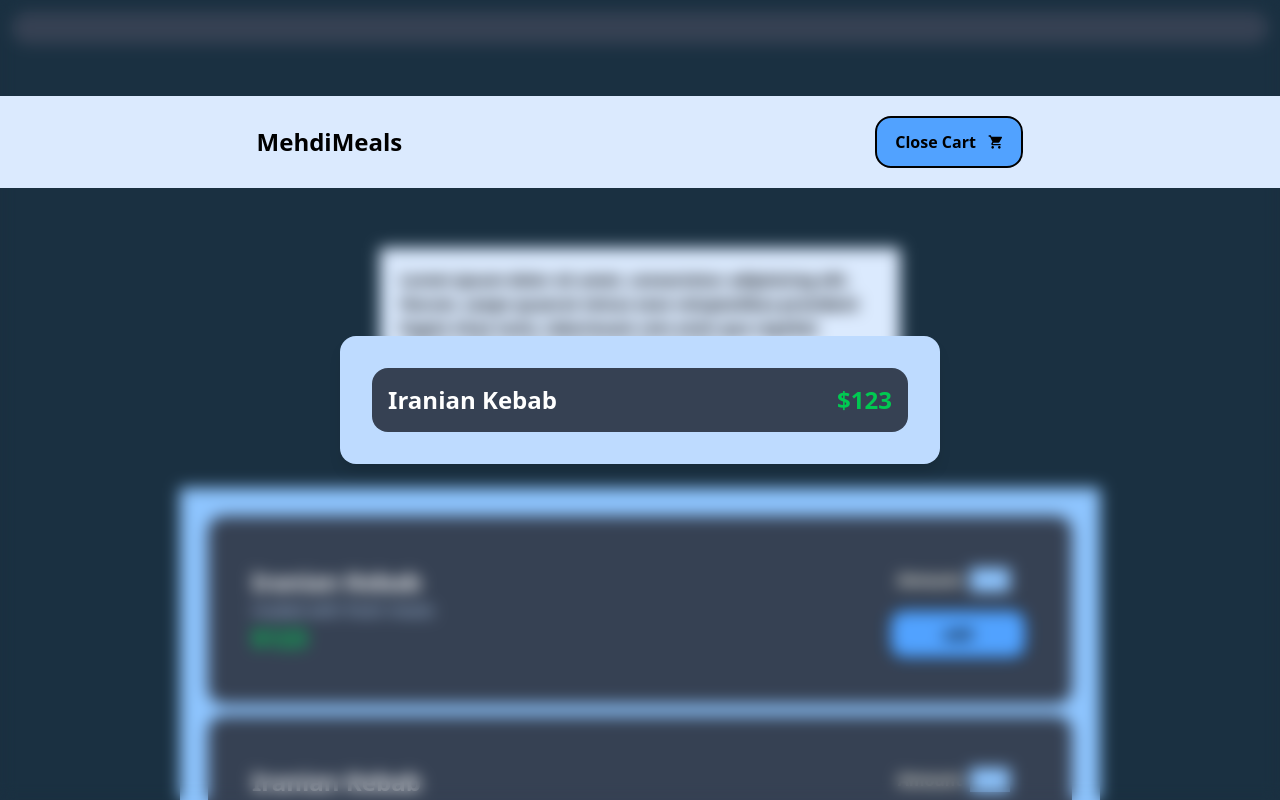
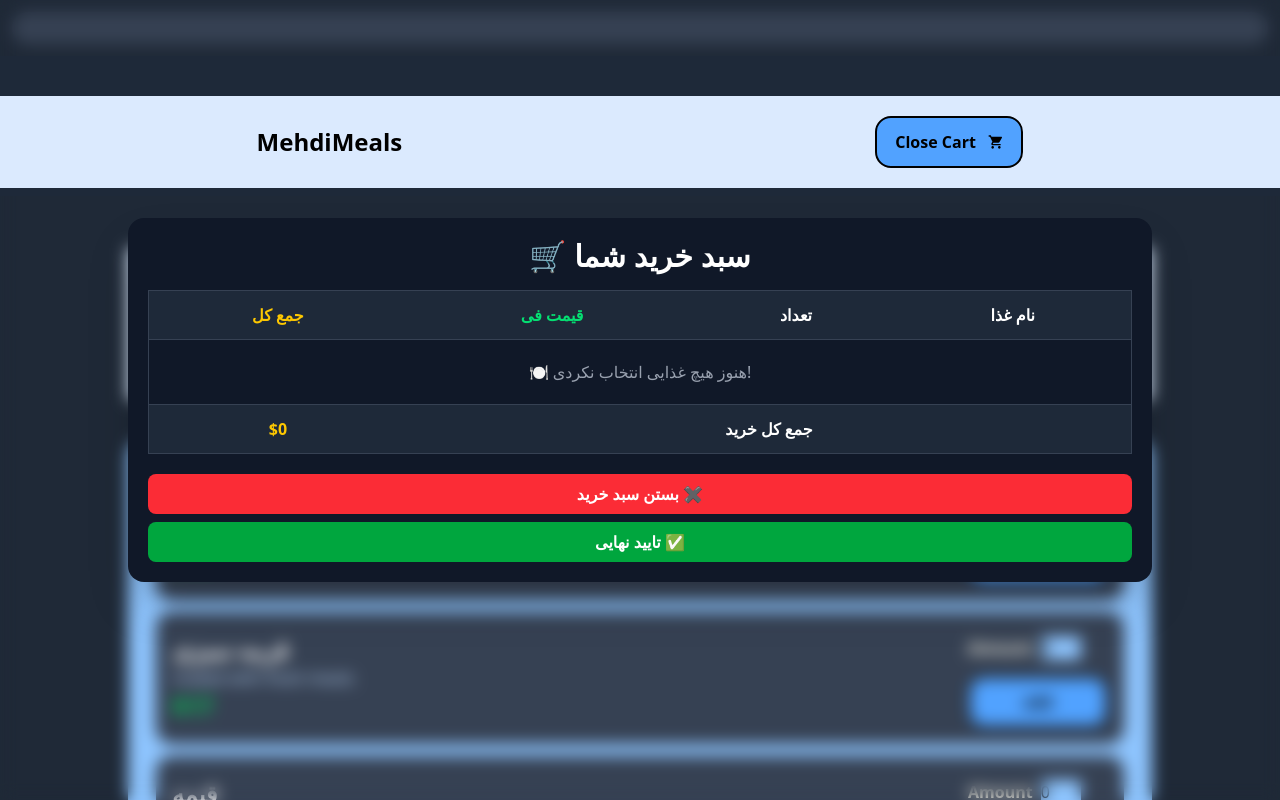
Before and after one commit to MahdiReisEbrahimi/React_Projects, a React (Vite) app in the folder FoodOrderProject/: page / in a window 1280 px wide. Both pictures are taken after a click on the button "Your Cart". Shown: the top 800 px of the page. Built offline with nearby package versions, Linux system fonts and the light colour scheme.

Commit message:
adding program logics - adding table for cart and working on inputs

```diff
--- a/FoodOrderProject/src/Components/Cart/Cart.jsx
+++ b/FoodOrderProject/src/Components/Cart/Cart.jsx
@@ -1,35 +1,79 @@
 import Card from "../UI/Card";
 import CartFoods from "./CartFoods";
 import AuthContext from "../../Context/Auth-context";
-import { useContext } from "react";
-
-const chosenFoods = [
-  {
-    name: "Iranian Kebab",
-    detail: "maded with fresh meats",
-    amount: 123,
-    id: 4,
-  },
-];
+import { useContext, useEffect, useState } from "react";
 
 const Cart = () => {
   const ctx = useContext(AuthContext);
+
+  const [sum, setSum] = useState(0);
+
+  useEffect(() => {
+    const totalSum = ctx.chosenFoods.reduce(
+      (acc, food) => acc + food.amount * food.number,
+      0
+    );
+    setSum(totalSum);
+  }, [ctx.chosenFoods]); // وابسته به لیست غذاهای انتخاب‌شده
+
   return (
     <Card>
-      <div
-        // onClick={ctx.onSpaceClick}
-        className="fixed inset-0 backdrop-blur-sm flex justify-center items-center"
-      >
-        <div className="bg-blue-200 p-5 shadow-lg rounded-2xl">
-          {chosenFoods.map((Chosenfood) => {
-            return (
-              <CartFoods
-                key={Chosenfood.id}
-                name={Chosenfood.name}
-                amount={Chosenfood.amount}
-              />
-            );
-          })}
+      <div className="fixed inset-0 backdrop-blur-sm flex justify-center items-center">
+        <div className="bg-gray-900 p-5 shadow-2xl rounded-2xl w-4/5 flex flex-col">
+          <h2 className="text-white text-3xl font-bold text-center mb-4">
+            🛒 سبد خرید شما
+          </h2>
+          <div className="overflow-x-auto">
+            <table className="w-full border-collapse border border-gray-700 rounded-lg shadow-md">
+              <thead className="bg-gray-800 text-white">
+                <tr className="border-b border-gray-700">
+                  <th className="py-3 px-4 text-center text-yellow-400">
+                    جمع کل
+                  </th>
+                  <th className="py-3 px-4 text-center text-green-400">
+                    قیمت فی
+                  </th>
+                  <th className="py-3 px-4 text-center">تعداد</th>
+                  <th className="py-3 px-4 text-center">نام غذا</th>
+                </tr>
+              </thead>
+              <tbody>
+                {ctx.chosenFoods.length > 0 ? (
+                  ctx.chosenFoods.map((chosenFood) => (
+                    <CartFoods key={chosenFood.id} chosenFood={chosenFood} />
+                  ))
+                ) : (
+                  <tr>
+                    <td colSpan="4" className="text-center py-5 text-gray-400">
+                      🍽️ هنوز هیچ غذایی انتخاب نکردی!
+                    </td>
+                  </tr>
+                )}
+              </tbody>
+              <tfoot>
+                <tr className="border-t border-gray-700 bg-gray-800">
+                  <th className="py-3 px-4 text-center text-yellow-400">
+                    ${sum}
+                  </th>
+                  <th colSpan="3" className="py-3 px-4 text-white">
+                    جمع کل خرید
+                  </th>
+                </tr>
+              </tfoot>
+            </table>
+          </div>
+          <button
+            onClick={ctx.onSpaceClick}
+            className="mt-5 bg-red-500 hover:bg-red-700 hover:cursor-pointer text-white font-bold py-2 px-6 rounded-lg transition duration-200"
+          >
+            بستن سبد خرید ✖️
+          </button>
+          <button
+            onClick={ctx.onSpaceClick}
+            className="mt-2 bg-green-600 hover:bg-green-700 hover:cursor-pointer text-white font-bold py-2 px-6 rounded-lg transition duration-200"
+          >
+            تایید نهایی ✅
+          </button>
         </div>
       </div>
     </Card>
--- a/FoodOrderProject/src/Components/Cart/CartFoods.jsx
+++ b/FoodOrderProject/src/Components/Cart/CartFoods.jsx
@@ -2,10 +2,20 @@ import Card from "../UI/Card";
 
 const CartFoods = (props) => {
   return (
-    <Card className="flex justify-between items-center">
-      <h2 className="text-white mr-70 text-2xl font-bold">{props.name}</h2>
-      <h1 className="text-green-500 font-bold text-2xl">{`$${props.amount}`}</h1>
-    </Card>
+    <tr className="border-b border-gray-700 hover:bg-gray-800 transition duration-200">
+      <td className="py-4 px-6 text-yellow-400 font-bold text-lg text-center">
+        ${props.chosenFood.amount * props.chosenFood.number}
+      </td>
+      <td className="py-4 px-6 text-green-400 font-bold text-lg text-center">
+        ${props.chosenFood.amount}
+      </td>
+      <td className="py-4 px-6 text-white font-bold text-lg text-center">
+        {props.chosenFood.number}
+      </td>
+      <td className="py-4 px-6 text-white text-lg font-bold text-center">
+        {props.chosenFood.name}
+      </td>
+    </tr>
   );
 };
 
--- a/FoodOrderProject/src/Components/FoodCard.jsx
+++ b/FoodOrderProject/src/Components/FoodCard.jsx
@@ -1,7 +1,27 @@
 import Card from "./UI/Card";
 import Button from "./UI/Button";
+import { useContext, useState } from "react";
+import AuthContext from "../Context/Auth-context";
 
 const FoodCard = (props) => {
+  const ctx = useContext(AuthContext);
+  const [inputValue, setInputValue] = useState(0);
+
+  const inputChangeHandler = (event) => {
+    setInputValue(event.target.value);
+  };
+
+  const addFoodHandler = (event) => {
+    event.preventDefault();
+    if (inputValue > 0) {
+      ctx.onAddFoods(props.food.id, parseInt(inputValue));
+    } else {
+      alert("please input a valid numbear!");
+    }
+  };
+
+  const birabt = () => {};
+
   return (
     <Card className="flex justify-between items-center">
       <div>
@@ -10,24 +30,30 @@ const FoodCard = (props) => {
         <h1 className="text-green-500 font-bold text-2xl">{`$${props.food.amount}`}</h1>
       </div>
       <div className="flex flex-col items-center">
-        <form>
-          <label className="font-bold text-amber-50" htmlFor="Amount">
+        <form onSubmit={addFoodHandler}>
+          <label
+            className="font-bold text-amber-50"
+            htmlFor={`Amount_${props.food.id}`}
+          >
             Amount
           </label>
           <input
-            id="Amount"
+            onChange={inputChangeHandler}
+            value={inputValue}
+            id={`Amount_${props.food.id}`}
             type="number"
             min={1}
-            max={50}
+            max={10}
             className="w-10 m-2 bg-blue-300"
           />
+          <Button
+            className="mt-2 w-35"
+            type="submit"
+            text="add"
+            hasIcon={false}
+            onClick={birabt}
+          />
         </form>
-        <Button
-          className="mt-2 w-35"
-          type="submit"
-          text="add"
-          hasIcon={false}
-        />
       </div>
     </Card>
   );
--- a/FoodOrderProject/src/Components/Foods.jsx
+++ b/FoodOrderProject/src/Components/Foods.jsx
@@ -1,18 +1,14 @@
 import FoodCard from "./FoodCard";
-import Card from "./UI/Card";
 import AuthContext from "../Context/Auth-context";
 import { useContext } from "react";
+import Cart from "./Cart/Cart";
 
 const Foods = () => {
   const ctx = useContext(AuthContext);
   return (
-    <div className="bg-blue-300 w-230 h-200 mt-10 m-auto p-4 overflow-auto">
+    <div className="bg-blue-300 w-4/5 h-200 mt-10 m-auto p-4 overflow-auto rounded-2xl">
       {ctx.foods.map((food) => {
-        return (
-          <Card key={food.id}>
-            <FoodCard food={food} />
-          </Card>
-        );
+        return <FoodCard key={food.id} food={food} />;
       })}
     </div>
   );
--- a/FoodOrderProject/src/Components/Header.jsx
+++ b/FoodOrderProject/src/Components/Header.jsx
@@ -6,6 +6,7 @@ const Header = () => {
   const ctx = useContext(AuthContext);
 
   return (
+    <div className="bg-gray-800 w-full h-35 fixed">
       <header className="fixed w-full flex justify-around mt-10 bg-blue-100 p-5 items-center ">
         <h1 className="font-bold text-2xl">MehdiMeals</h1>
         <Button
@@ -16,6 +17,7 @@ const Header = () => {
           hasIcon={true}
         />
       </header>
+    </div>
   );
 };
 
--- a/FoodOrderProject/src/Components/Tips.jsx
+++ b/FoodOrderProject/src/Components/Tips.jsx
@@ -1,7 +1,7 @@
 const Tips = () => {
   const className = "text-black mb-5 ";
   return (
-    <div className="pt-48 w-130 m-auto">
+    <div className="pt-48 w-4/5 m-auto">
       <div className="bg-blue-100 p-5 font-bold">
         <p className={className}>
           Lorem ipsum dolor sit amet, consectetur adipisicing elit. Harum, saepe
--- a/FoodOrderProject/src/Context/Auth-context.jsx
+++ b/FoodOrderProject/src/Context/Auth-context.jsx
@@ -5,37 +5,39 @@ const AuthContext = React.createContext({
   chosenFoods: "",
   isCartClicked: false,
   onSpaceClick: () => {},
+  onAddFoods: () => {},
 });
 
 const foods = [
   {
-    name: "Iranian Kebab",
+    name: "کباب تهرون",
     detail: "maded with fresh meats",
-    amount: 123,
+    amount: 19,
     id: 1,
   },
   {
-    name: "Iranian Kebab",
+    name: "قرمه سبزی",
     detail: "maded with fresh meats",
-    amount: 123,
+    amount: 17,
     id: 2,
   },
   {
-    name: "Iranian Kebab",
+    name: "قیمه",
     detail: "maded with fresh meats",
-    amount: 123,
+    amount: 12,
     id: 3,
   },
   {
-    name: "Iranian Kebab",
+    name: "ویژویژک",
     detail: "maded with fresh meats",
-    amount: 123,
+    amount: 18,
     id: 4,
   },
 ];
 
 export const AuthContextProvider = (props) => {
   const [isCartClicked, setIsCartClicked] = useState(false);
+  const [chosenFoods, setChosenFoods] = useState([]);
 
   const onCartClick = () => {
     setIsCartClicked(true);
@@ -45,6 +47,26 @@ export const AuthContextProvider = (props) => {
     setIsCartClicked(false);
   };
 
+  const onAddFoods = (id, number) => {
+    setChosenFoods((prevFoods) => {
+      const existingFoodIndex = prevFoods.findIndex((food) => food.id === id);
+
+      if (existingFoodIndex !== -1) {
+        const updatedFoods = [...prevFoods];
+        updatedFoods[existingFoodIndex] = {
+          ...updatedFoods[existingFoodIndex],
+          number: updatedFoods[existingFoodIndex].number + number,
+        };
+        return updatedFoods;
+      } else {
+        const food = foods.find((x) => x.id === id);
+        if (!food) return prevFoods;
+
+        return [...prevFoods, { ...food, number }];
+      }
+    });
+  };
+
   return (
     <AuthContext.Provider
       value={{
@@ -52,6 +74,8 @@ export const AuthContextProvider = (props) => {
         onSpaceClick: onSpaceClick,
         onCartClick: onCartClick,
         foods: foods,
+        onAddFoods: onAddFoods,
+        chosenFoods: chosenFoods,
       }}
     >
       {props.children}
--- a/FoodOrderProject/src/index.css
+++ b/FoodOrderProject/src/index.css
@@ -1,4 +1,5 @@
 @import "tailwindcss";
 
-:root{
-background-color: rgba(3, 27, 46, 0.904);}
+:root {
+  background-color: rgba(31, 41, 55, 1);
+}
```
Lines whose indentation alone changed are shown as unchanged.
